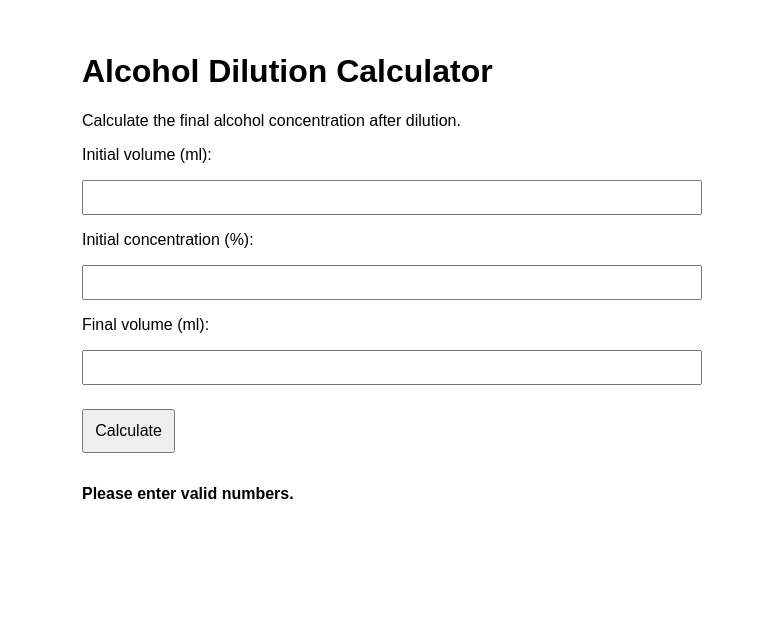
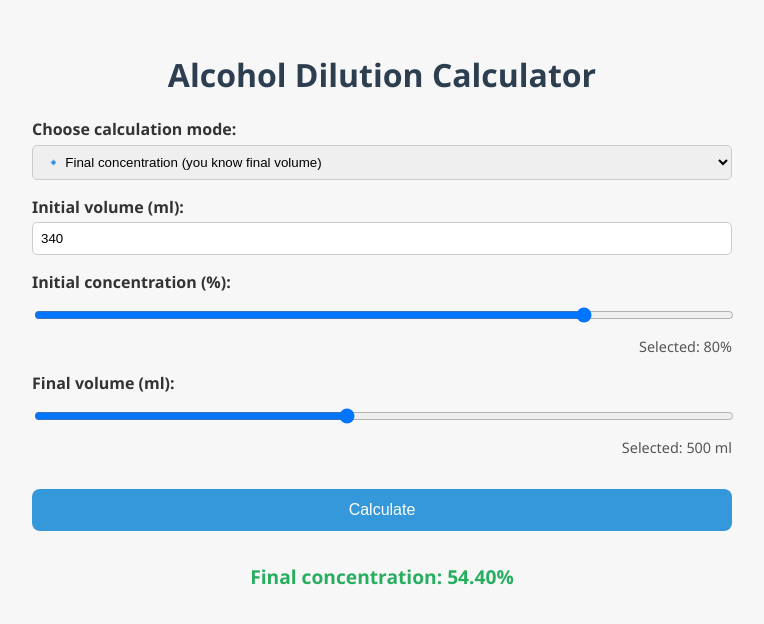
Before and after one commit to adamkacik/alcohol_calculator, a plain HTML site: page index.html in a window 1280 px wide. Both pictures are taken after a click on the button "Calculate". Shown: the whole page, without its empty margins (258-1022 px from the left). Drawn offline with Linux system fonts and the light colour scheme.

Commit message:
Update index.html

```diff
--- a/index.html
+++ b/index.html
@@ -6,64 +6,177 @@
   <title>Alcohol Dilution Calculator</title>
   <style>
     body {
-      font-family: sans-serif;
+      font-family: 'Segoe UI', sans-serif;
       padding: 2rem;
-      max-width: 600px;
+      max-width: 700px;
       margin: auto;
+      background: #f7f7f7;
+      color: #333;
     }
-    label, input {
+    h1 {
+      text-align: center;
+      color: #2c3e50;
+    }
+    label {
+      margin-top: 1rem;
       display: block;
-      margin-top: 1rem;
+      font-weight: bold;
     }
-    input {
+    input[type=number], input[type=range], select {
+      width: 100%;
       padding: 0.5rem;
-      width: 100%;
+      margin-top: 0.3rem;
+      box-sizing: border-box;
+      border: 1px solid #ccc;
+      border-radius: 5px;
+    }
+    .slider-value {
+      text-align: right;
+      font-size: 0.9em;
+      color: #555;
     }
     button {
-      margin-top: 1.5rem;
-      padding: 0.7rem;
+      background-color: #3498db;
+      color: white;
+      border: none;
+      padding: 0.75rem 1.5rem;
       font-size: 1rem;
+      border-radius: 8px;
+      margin-top: 2rem;
+      cursor: pointer;
+      width: 100%;
+      transition: background 0.3s ease;
+    }
+    button:hover {
+      background-color: #2980b9;
     }
     .result {
       margin-top: 2rem;
       font-weight: bold;
+      font-size: 1.2rem;
+      color: #27ae60;
+      text-align: center;
+    }
+    .error {
+      color: #e74c3c;
     }
   </style>
 </head>
 <body>
 
   <h1>Alcohol Dilution Calculator</h1>
-  <p>Calculate the final alcohol concentration after dilution.</p>
 
-  <label for="initialVolume">Initial volume (ml):</label>
-  <input type="number" id="initialVolume" required step="any" />
+  <label for="mode">Choose calculation mode:</label>
+  <select id="mode" onchange="updateMode()">
+    <option value="finalPercent">🔹 Final concentration (you know final volume)</option>
+    <option value="waterNeeded">🔹 Water to add (you want target %)</option>
+    <option value="finalVolume">🔹 Final volume (you want target %)</option>
+  </select>
 
-  <label for="initialPercent">Initial concentration (%):</label>
-  <input type="number" id="initialPercent" required step="any" />
+  <div id="inputs">
+    <!-- Common inputs -->
+    <label for="initialVolume">Initial volume (ml):</label>
+    <input type="number" id="initialVolume" value="340" step="0.1" min="0" oninput="updateSliderValue('initialVolume')"/>
 
-  <label for="finalVolume">Final volume (ml):</label>
-  <input type="number" id="finalVolume" required step="any" />
+    <label for="initialPercent">Initial concentration (%):</label>
+    <input type="range" id="initialPercent" min="0" max="100" value="80" step="0.1" oninput="updateSliderValue('initialPercent')">
+    <div class="slider-value">Selected: <span id="initialPercentValue">80</span>%</div>
+
+    <!-- Final volume (only for mode = finalPercent) -->
+    <div id="finalVolumeGroup">
+      <label for="finalVolume">Final volume (ml):</label>
+      <input type="range" id="finalVolume" min="100" max="1000" value="500" step="10" oninput="updateSliderValue('finalVolume')">
+      <div class="slider-value">Selected: <span id="finalVolumeValue">500</span> ml</div>
+    </div>
+
+    <!-- Target percent (for other modes) -->
+    <div id="targetPercentGroup" style="display:none;">
+      <label for="targetPercent">Target concentration (%):</label>
+      <input type="range" id="targetPercent" min="1" max="95" value="40" step="0.1" oninput="updateSliderValue('targetPercent')">
+      <div class="slider-value">Selected: <span id="targetPercentValue">40</span>%</div>
+    </div>
+  </div>
 
   <button onclick="calculate()">Calculate</button>
 
   <div class="result" id="result"></div>
 
   <script>
+    function updateSliderValue(id) {
+      const value = document.getElementById(id).value;
+      document.getElementById(id + 'Value').textContent = value;
+      if (id === 'initialVolume') {
+        document.getElementById(id).value = value;
+      }
+    }
+
+    function updateMode() {
+      const mode = document.getElementById("mode").value;
+      document.getElementById("finalVolumeGroup").style.display = (mode === "finalPercent") ? "block" : "none";
+      document.getElementById("targetPercentGroup").style.display = (mode !== "finalPercent") ? "block" : "none";
+      document.getElementById("result").textContent = "";
+    }
+
     function calculate() {
+      const mode = document.getElementById("mode").value;
       const initialVolume = parseFloat(document.getElementById('initialVolume').value);
       const initialPercent = parseFloat(document.getElementById('initialPercent').value);
-      const finalVolume = parseFloat(document.getElementById('finalVolume').value);
+      const finalVolume = parseFloat(document.getElementById('finalVolume')?.value || 0);
+      const targetPercent = parseFloat(document.getElementById('targetPercent')?.value || 0);
 
-      if (isNaN(initialVolume) || isNaN(initialPercent) || isNaN(finalVolume) || finalVolume === 0) {
-        document.getElementById('result').textContent = 'Please enter valid numbers.';
+      if (isNaN(initialVolume) || isNaN(initialPercent) || initialVolume <= 0 || initialPercent < 0 || initialPercent > 100) {
+        displayError("Please enter valid positive values for initial volume and concentration.");
         return;
       }
 
       const pureAlcohol = initialVolume * (initialPercent / 100);
-      const finalPercent = (pureAlcohol / finalVolume) * 100;
+      let resultText = "";
 
-      document.getElementById('result').textContent = `Final concentration: ${finalPercent.toFixed(2)}%`;
+      if (mode === "finalPercent") {
+        if (!finalVolume || finalVolume < initialVolume) {
+          resultText = "Final volume must be greater than or equal to initial volume.";
+        } else {
+          const finalPercent = (pureAlcohol / finalVolume) * 100;
+          resultText = `Final concentration: ${finalPercent.toFixed(2)}%`;
+        }
+      }
+
+      else if (mode === "waterNeeded") {
+        if (targetPercent >= initialPercent) {
+          resultText = "Target percent must be lower than initial percent.";
+        } else {
+          const finalVol = pureAlcohol / (targetPercent / 100);
+          const waterToAdd = finalVol - initialVolume;
+          resultText = `Add ${waterToAdd.toFixed(2)} ml of water. Final volume: ${finalVol.toFixed(2)} ml.`;
+        }
+      }
+
+      else if (mode === "finalVolume") {
+        if (targetPercent >= initialPercent) {
+          resultText = "Target percent must be lower than initial percent.";
+        } else {
+          const finalVol = pureAlcohol / (targetPercent / 100);
+          resultText = `Required final volume to reach ${targetPercent}%: ${finalVol.toFixed(2)} ml`;
+        }
+      }
+
+      displayResult(resultText);
     }
+
+    function displayError(message) {
+      document.getElementById("result").textContent = message;
+      document.getElementById("result").classList.add("error");
+    }
+
+    function displayResult(message) {
+      document.getElementById("result").textContent = message;
+      document.getElementById("result").classList.remove("error");
+    }
+
+    // Initial update
+    updateSliderValue('initialPercent');
+    updateSliderValue('finalVolume');
+    updateSliderValue('targetPercent');
   </script>
 </body>
 </html>
```
